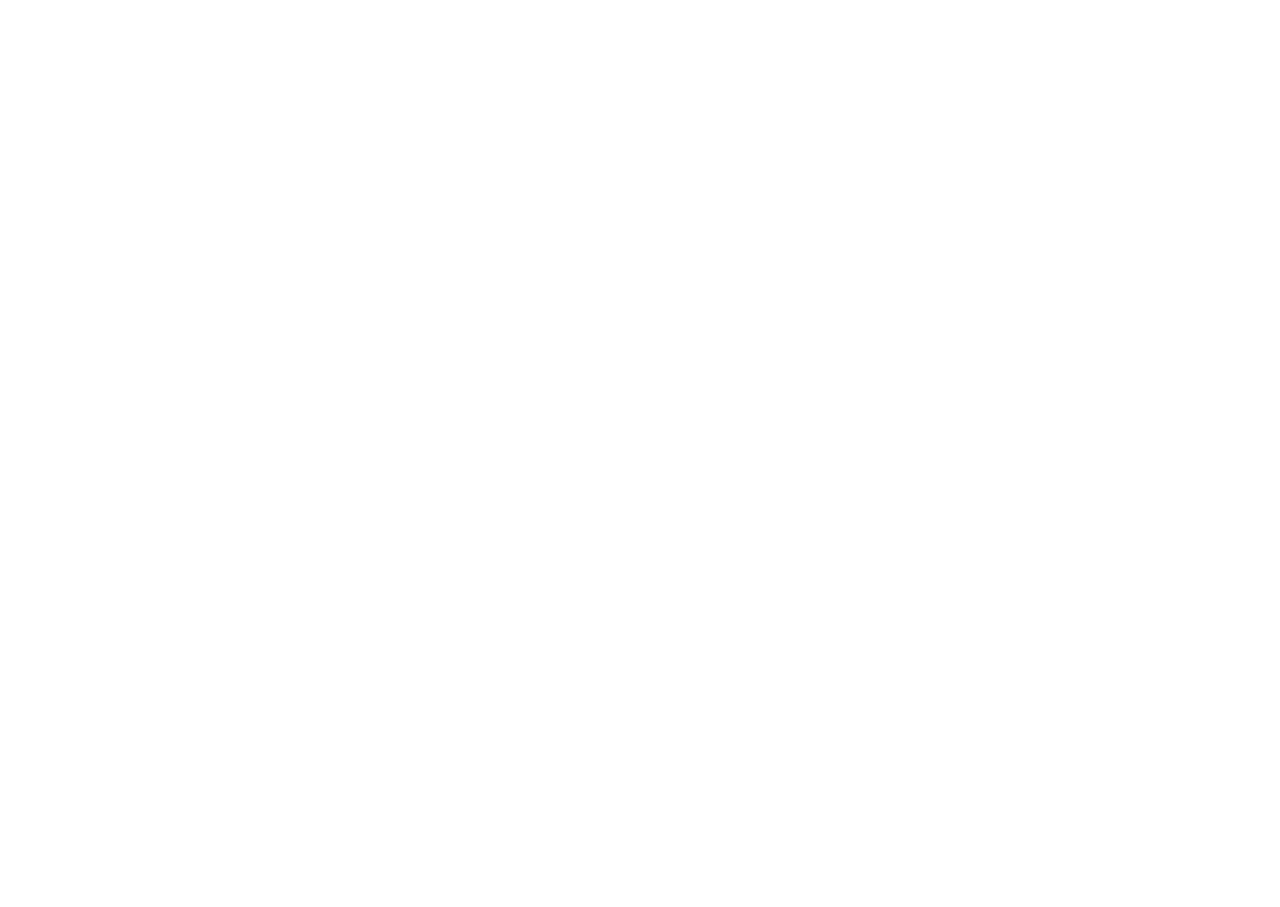
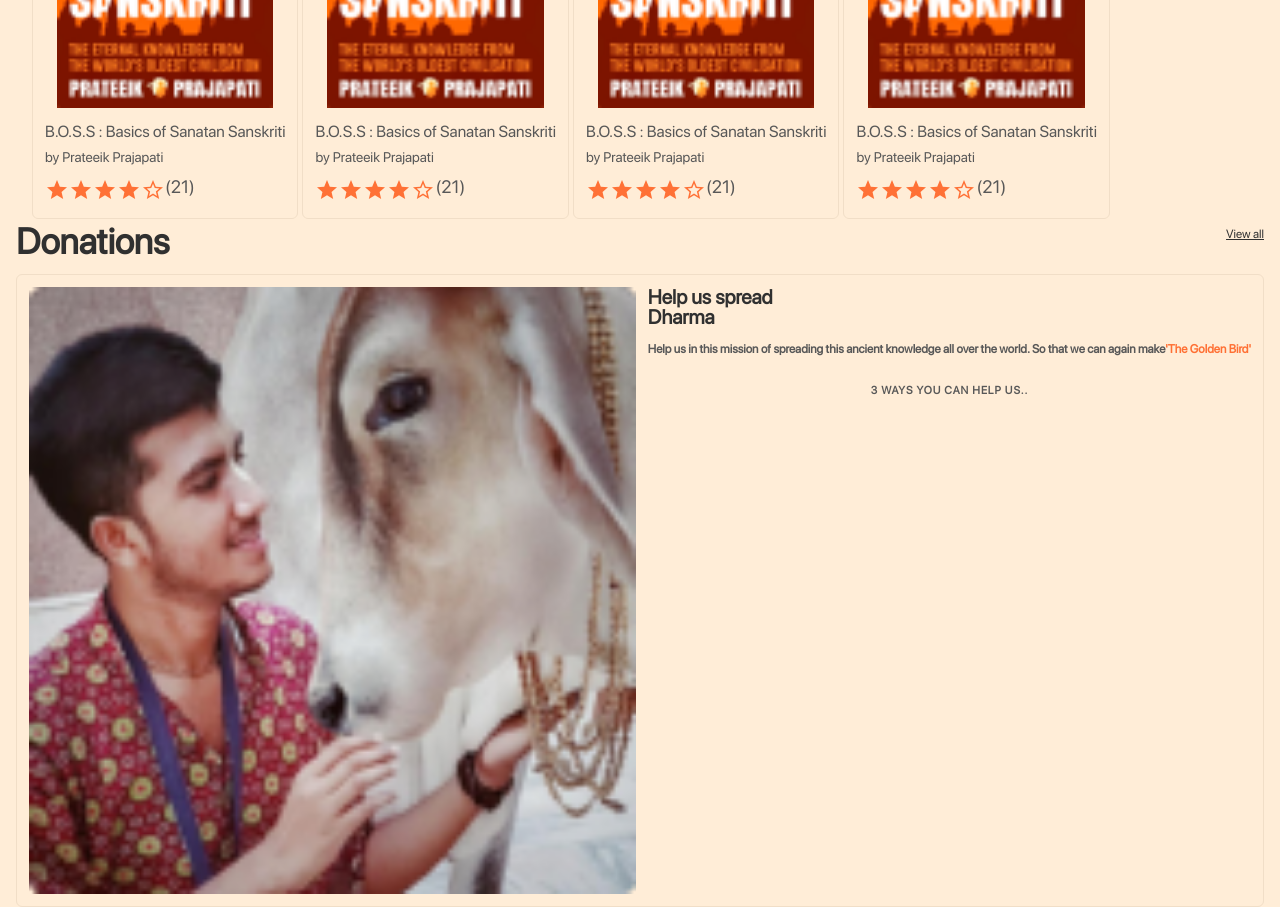
Before and after one commit to special-char/veducation_FE, a Next.js app: page / in a window 1280 px wide. Shown: the part 400-1307 px from the top of the page. Before the commit the page ends 800 px from the top, so only its background shows below. Built offline with nearby package versions, Linux system fonts and the light colour scheme; a web font is replaced by a local one.

Commit message:
donationCard component fixed

```diff
--- a/src/app/globals.css
+++ b/src/app/globals.css
@@ -1,7 +1,6 @@
 @tailwind base;
 @tailwind components;
 @tailwind utilities;
-
 
 @layer base {
   body {
@@ -214,7 +213,7 @@
   }
 
   .btn {
-    @apply rounded-md py-3 px-2 text-center text-base font-bold uppercase tracking-[0.08em];
+    @apply rounded-md py-3 px-2 flex text-center justify-center items-center text-base font-bold uppercase tracking-[0.08em];
     transition: transform 300ms ease, background-color 300ms ease;
     transform-style: preserve-3d;
 
@@ -227,7 +226,7 @@
     }
 
     &--primary {
-      @apply bg-primary text-white;
+      @apply bg-primary text-base text-white;
     }
 
     /* &--primary:hover {
@@ -266,7 +265,7 @@
     }
 
     &--large {
-      @apply py-3 w-full;
+      @apply py-3 text-xs;
     }
     &--count {
       @apply py-1 px-3;
@@ -641,18 +640,17 @@
   }
 }
 
-
 @layer utilities {
   @variants responsive {
     /* Hide scrollbar for Chrome, Safari and Opera */
     .no-scrollbar::-webkit-scrollbar {
-        display: none;
+      display: none;
     }
 
     /* Hide scrollbar for IE, Edge and Firefox */
     .no-scrollbar {
-        -ms-overflow-style: none;  /* IE and Edge */
-        scrollbar-width: none;  /* Firefox */
+      -ms-overflow-style: none; /* IE and Edge */
+      scrollbar-width: none; /* Firefox */
     }
   }
 }
--- a/src/app/page.js
+++ b/src/app/page.js
@@ -1,3 +1,38 @@
+import DonationCard from "@/components/DonationCard";
+import ProductList from "@/components/ProductItem";
+import ProductItem from "@/components/ProductItem";
+import SocialLinks from "@/components/SocialLinks";
+import Book from "public/book.png";
+
+const data = [
+  {
+    src: Book,
+    name: "B.O.S.S : Basics of Sanatan Sanskriti",
+    author: "Prateeik Prajapati",
+  },
+  {
+    src: Book,
+    name: "B.O.S.S : Basics of Sanatan Sanskriti",
+    author: "Prateeik Prajapati",
+  },
+  {
+    src: Book,
+    name: "B.O.S.S : Basics of Sanatan Sanskriti",
+    author: "Prateeik Prajapati",
+  },
+  {
+    src: Book,
+    name: "B.O.S.S : Basics of Sanatan Sanskriti",
+    author: "Prateeik Prajapati",
+  },
+];
+
 export default function Home() {
-  return <div>Hello..</div>;
+  return (
+    <div>
+      <SocialLinks />
+      <ProductList data={data} />
+      <DonationCard />
+    </div>
+  );
 }
--- /dev/null
+++ b/src/components/DonationCard/donationCard.module.css
@@ -0,0 +1,66 @@
+.main {
+  @apply text-primary2 px-container;
+
+  &__first {
+    @apply text-error md:mx-auto;
+  }
+  &__header {
+    @apply flex  justify-between mx-auto;
+  }
+  &__heading {
+    @apply text-[#303030] md:text-5xl text-sm;
+  }
+
+  &__view {
+    @apply underline text-[#303030] text-[12px] font-normal;
+  }
+  &__card {
+    @apply border border-[#F1DEC7] rounded-md  flex gap-3 p-3;
+  }
+  &__img {
+    @apply aspect-square min-w-[139px] flex-1  rounded;
+  }
+  &__text {
+    @apply mb-0 pb-0 leading-none flex flex-col gap-4;
+  }
+  &__helpUsTxt {
+    @apply text-xl mb-0  leading-none;
+  }
+  &__discription {
+    @apply text-[12px] font-bold mb-0 text-[#585858];
+  }
+  &__span {
+    @apply text-primary2;
+  }
+  &__button {
+    @apply bg-primary text-neutral-100 rounded-sm w-full h-9  text-[11px];
+  }
+
+  /* &__card {
+      @apply flex border-[#F1DEC7] border rounded-md items-center px-2 py-3 gap-3;
+       w-[388px] h-[159px];
+    }
+
+   &__img {
+      @apply  bg-primary2 rounded aspect-auto h-32;
+
+      h-[135px] w-[139px];
+    }
+
+    & __text {
+      @apply text-left flex-col py-3 pb-0;
+    }
+    &__helpUsTxt {
+      @apply text-xl  mb-0 ;
+    }
+    &__discription {
+      @apply text-[9px] md:text-xl mb-0 pb-0;
+    }
+    &__span {
+      @apply text-primary2;
+    }
+
+    &__button {
+      @apply bg-primary text-neutral-100 h-[36px] w-[217px] rounded-sm text-[11px];
+    } */
+}
--- /dev/null
+++ b/src/components/DonationCard/index.js
@@ -0,0 +1,49 @@
+import Image from "next/image";
+import React from "react";
+import styles from "./donationCard.module.css";
+import DonationImg from "public/donationImg.png";
+import Button from "../Button";
+import Link from "next/link";
+
+const DonationCard = () => {
+  return (
+    <div className={styles.main}>
+      <div className={styles.main__first}>
+        <div className={styles.main__header}>
+          <h1 className={styles.main__heading}>Donations</h1>
+          <a href="#View" className={styles.main__view}>
+            View all
+          </a>
+        </div>
+        <div className={styles.main__card}>
+          <Image
+            src={DonationImg}
+            alt="donation"
+            className={styles.main__img}
+          />
+          <div className={styles.main__text}>
+            <h2 className={styles.main__helpUsTxt}>
+              Help us spread <br /> Dharma
+            </h2>
+            <p className={styles.main__discription}>
+              Help us in this mission of spreading this ancient knowledge all
+              over the world. So that we can again make
+              <span className={styles.main__span}>'The Golden Bird'</span>
+            </p>
+            <Button
+              as={Link}
+              prefetch={false}
+              href={""}
+              variant={"primary"}
+              size="large"
+              className="text-[11px]"
+            >
+              3 Ways you can help us..
+            </Button>
+          </div>
+        </div>
+      </div>
+    </div>
+  );
+};
+export default DonationCard;
--- a/src/components/productItem/index.jsx
+++ b/src/components/productItem/index.jsx
@@ -19,4 +19,34 @@
   );
 };
 
-export default ProductItem;
+const ProductList = ({ data }) => {
+  return (
+    <section className="px-container">
+      <div className={"flex  justify-between mx-auto"}>
+        <h1 className={"text-[#303030] md:text-5xl text-sm"}>Donations</h1>
+        <a
+          href="#View"
+          className={"underline text-[#303030] text-[12px] font-normal"}
+        >
+          View all
+        </a>
+      </div>
+      <div className="flex overflow-x-scroll gap-1 px-container no-scrollbar">
+        {data.map((val) => {
+          return (
+            <ProductItem
+              key={val.name}
+              img={val.src}
+              title={val.name}
+              author={val.author}
+              rate={4}
+              count={21}
+            />
+          );
+        })}
+      </div>
+    </section>
+  );
+};
+
+export default ProductList;
```
Also changed, not shown: public/donationImg.png (added).
